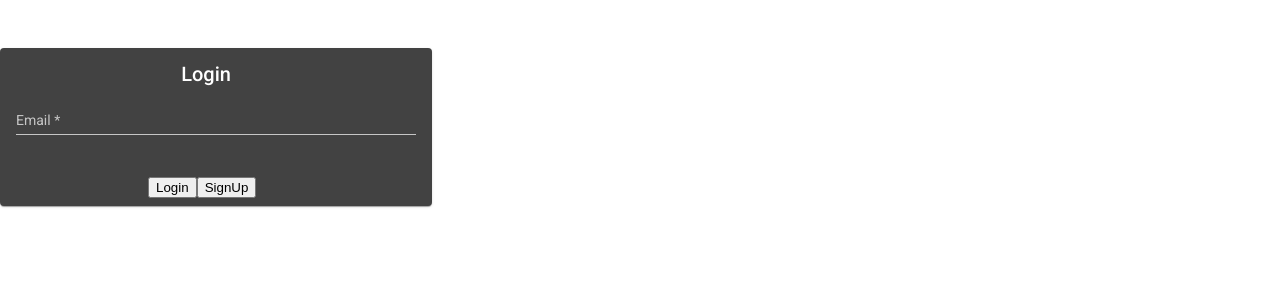
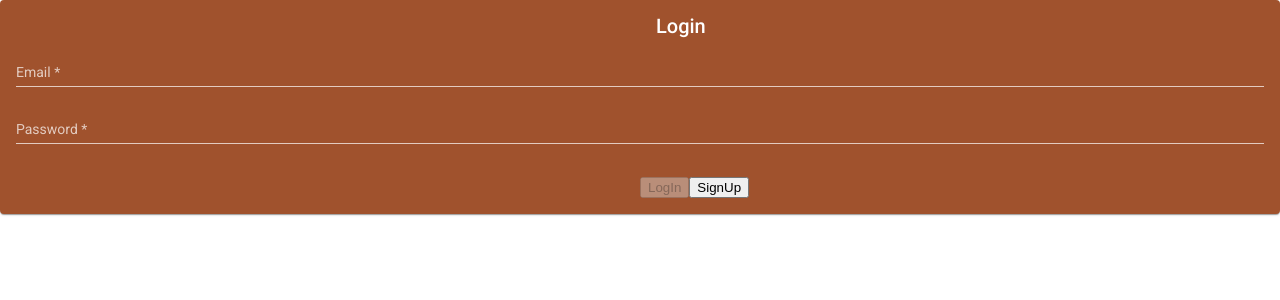
Before and after one commit to YogeshSolanki2/Swiggy, an Angular app: page / in a window 1280 px wide. Shown: the top 300 px of the page. Built offline with nearby package versions, Linux system fonts and the light colour scheme.

Commit message:
Validation on login Passowrd

```diff
--- a/src/app/app.component.html
+++ b/src/app/app.component.html
@@ -1,2 +1,2 @@
-<mat-slider min="1" max="100" step="1" value="1"></mat-slider>
 <app-login-page></app-login-page>
+<!-- <app-signup-page></app-signup-page> -->
--- a/src/app/login-page/login-page.component.css
+++ b/src/app/login-page/login-page.component.css
@@ -1,6 +1,36 @@
+.home {
+  align-self: center;
+
+}
+.btn{
+ margin-left: 50%;
+ text-align: center;
+ min-width: 70px;
+ max-width: 70px;
+
+}
+.btn2{
+margin-left: auto;
+margin-right: auto;
+padding-left: 0px;
+}
+
+.buttons {
+  width: auto;
+  margin: 0 auto;
+  display: inline;
+  margin-left: 50%;
+  margin-right: auto;
+}
+
+  .action_btn {
+  width: auto;
+  margin: 0 auto;
+  display: inline;
+}
 .example-form {
-  min-width: 150px;
-  max-width: 500px;
+  min-width: auto;
+  max-width: auto;
   width: 100%;
 }
 
@@ -9,7 +39,8 @@
 }
 
 .example-card {
-  max-width: 400px;
+  max-width: auto;
+  background-color: sienna;
 }
 
 .example-header-image {
@@ -17,7 +48,8 @@
   background-size: cover;
 }
 .direction{
-  padding-left: 300%;
+  padding-left: 50%;
+  font-weight: bold;
 }
 .xyz{
   padding-left: 35%;
--- a/src/app/login-page/login-page.component.html
+++ b/src/app/login-page/login-page.component.html
@@ -1,13 +1,14 @@
-<mat-card class="example-card">
-  <mat-card-header>
-    <mat-card-title class = "direction" >Login</mat-card-title>
+<div class ="home">
+  <mat-card class="example-card">
+  <mat-card-header class = "direction">
+    <mat-card-title >Login</mat-card-title>
   </mat-card-header>
   <mat-card-content>
     <div>
       <form class="example-form">
         <mat-form-field class="example-full-width">
           <mat-label>Email</mat-label>
-          <input type="email" matInput [formControl]="emailFormControl" placeholder="Ex. pat@example.com">
+          <input type="email" matInput [formControl]="emailFormControl" [(ngModel)]="username" placeholder="Ex. pat@example.com">
           <mat-error *ngIf="emailFormControl.hasError('email') && !emailFormControl.hasError('required')">
             Please enter a valid email address
           </mat-error>
@@ -17,9 +18,26 @@
         </mat-form-field>
       </form>
     </div>
+    <div>
+      <form class="example-form">
+        <mat-form-field class="example-full-width">
+          <mat-label>Password</mat-label>
+          <input type="password" matInput [formControl]="passwordFormControl" [(ngModel)]="password" placeholder="password">
+         <mat-error *ngIf="passwordFormControl.hasError('required')">
+            Password is <strong>required</strong>
+          </mat-error>
+          <mat-error *ngIf="passwordFormControl.hasError('pattern')">
+            Password doent not match<strong>creteria</strong>
+          </mat-error>
+        </mat-form-field>
+      </form>
+    </div>
   </mat-card-content>
-  <mat-card-actions class ="xyz">
-    <button mat-button>Login</button>
-    <button mat-button>SignUp</button>
-  </mat-card-actions>
+  <div class="buttons">
+    <div class="action_btn">
+    <button mat-button class="action_btn" [disabled]="username  === '' || password ==='' ? true : false " (click)="logIn()">LogIn</button>
+    <button mat-button class="action_btn" (click)="signUp()">SignUp</button>
+    </div>
+</div>
 </mat-card>
+</div>
--- a/src/app/login-page/login-page.component.ts
+++ b/src/app/login-page/login-page.component.ts
@@ -1,18 +1,44 @@
 import { Component, OnInit } from '@angular/core';
-import {FormControl, Validators} from '@angular/forms';
+import {FormControl, FormGroupDirective, NgForm, Validators} from '@angular/forms';
+
+
 @Component({
   selector: 'app-login-page',
   templateUrl: './login-page.component.html',
   styleUrls: ['./login-page.component.css']
 })
 export class LoginPageComponent  {
+  username='';
+  password='';
+
+  maxLength=20;
   emailFormControl = new FormControl('', [
     Validators.required,
     Validators.email,
   ]);
+  passwordFormControl = new FormControl('', [
+    Validators.required,
+    Validators.pattern("^(?=.*[0-9])"+ "(?=.*[a-z])(?=.*[A-Z])"+ "(?=.*[@#$%^&+=])"+ "(?=\\S+$).{8,20}$")
+  ]);
+
   // constructor() { }
 
   // ngOnInit(): void {
   // }
+  // control = new FormControl('', Validators.pattern('^(?=.*[a-z])(?=.*[A-Z])(?=.*\d)[a-zA-Z\d]{8,}$'));
+
+  //Login Button Function
+  logIn(){
+
+  }
+  //SignUp Button Function
+  signUp(){
+
+  }
+
+
 
 }
+const control = new FormControl('YOgesh17#', Validators.pattern("^(?=.*[0-9])"+ "(?=.*[a-z])(?=.*[A-Z])"+ "(?=.*[@#$%^&+=])"+ "(?=\\S+$).{8,20}$"));
+
+console.log(control.errors);
--- a/src/app/signup-page/signup-page.component.html
+++ b/src/app/signup-page/signup-page.component.html
@@ -1 +1,18 @@
 <p>signup-page works!</p>
+<form class="example-form">
+    <mat-form-field class="example-full-width" appearance="fill">
+      <mat-label>Email</mat-label>
+      <input type="email" matInput [formControl]="emailFormControl" [errorStateMatcher]="matcher"
+             placeholder="Ex. pat@example.com">
+      <mat-hint>Errors appear instantly!</mat-hint>
+      <mat-error *ngIf="emailFormControl.hasError('email') && !emailFormControl.hasError('required')">
+        Please enter a valid email address
+      </mat-error>
+      <mat-error *ngIf="emailFormControl.hasError('required')">
+        Email is <strong>required</strong>
+      </mat-error>
+      <mat-error *ngIf="emailFormControl.hasError('maxLength')">
+        MAXLENGTH  is <strong>required</strong>
+      </mat-error>
+    </mat-form-field>
+  </form>
--- a/src/app/signup-page/signup-page.component.ts
+++ b/src/app/signup-page/signup-page.component.ts
@@ -1,12 +1,26 @@
-import { Component, OnInit } from '@angular/core';
+import {Component ,OnInit} from '@angular/core';
+import {FormControl, FormGroupDirective, NgForm, Validators} from '@angular/forms';
+import {ErrorStateMatcher} from '@angular/material/core';
 
+/** Error when invalid control is dirty, touched, or submitted. */
+export class MyErrorStateMatcher implements ErrorStateMatcher {
+  isErrorState(control: FormControl | null, form: FormGroupDirective | NgForm | null): boolean {
+    const isSubmitted = form && form.submitted;
+    return !!(control && control.invalid && (control.dirty || control.touched || isSubmitted));
+  }
+}
 @Component({
   selector: 'app-signup-page',
   templateUrl: './signup-page.component.html',
   styleUrls: ['./signup-page.component.css']
 })
 export class SignupPageComponent implements OnInit {
-
+  emailFormControl = new FormControl('', [
+    Validators.required,
+    Validators.email,
+    Validators.maxLength(12),
+  ]);
+  matcher = new MyErrorStateMatcher();
   constructor() { }
 
   ngOnInit(): void {
```
